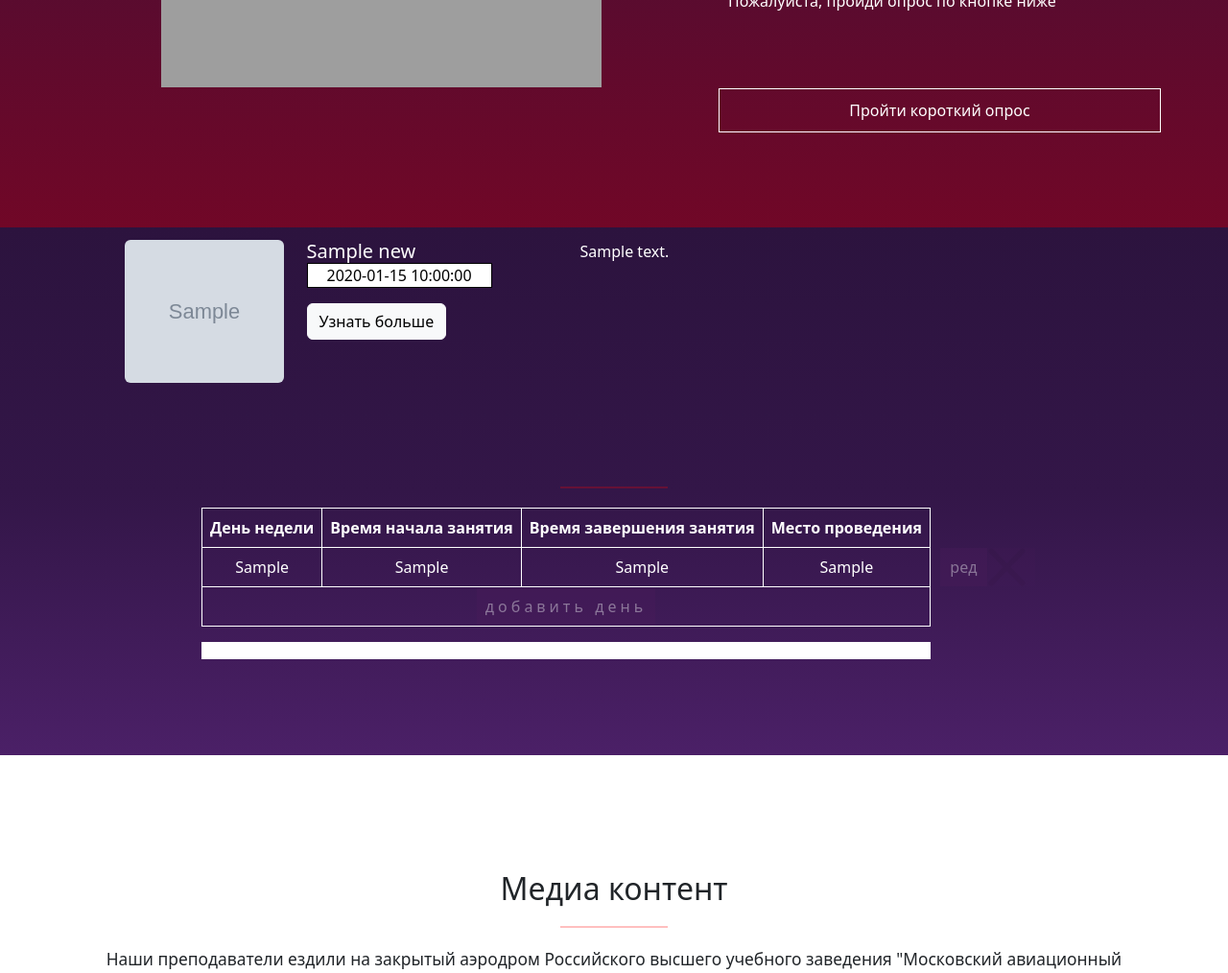
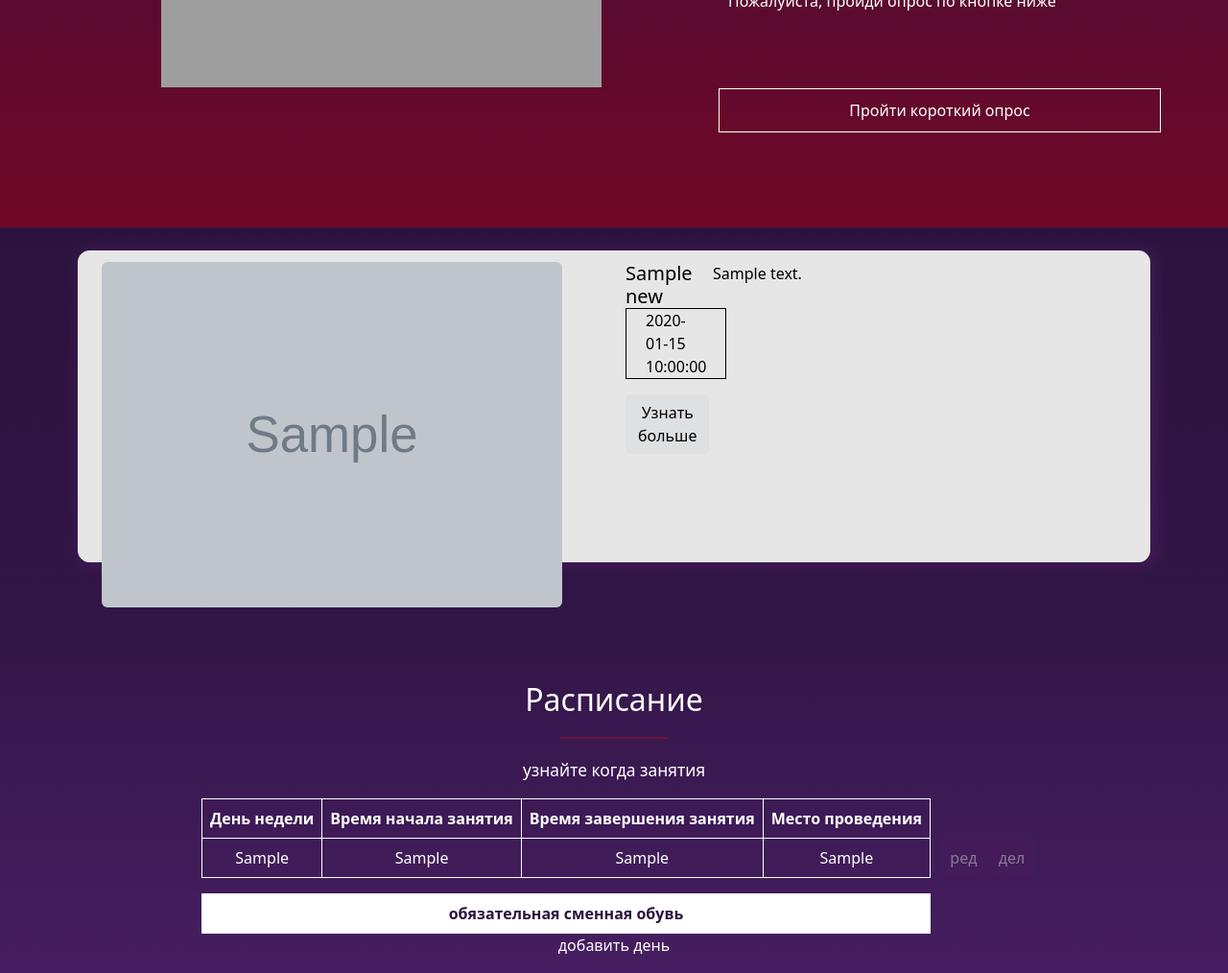
Before and after one commit to Darkcat42/Drones89ymk, a Flask app: page /admin_panel in a window 1280 px wide. Shown: the part 430-1444 px from the top of the page at 96% size. Run offline with Flask 3, Linux system fonts and the light colour scheme; a user stored in the database is signed in; tables that the repository leaves empty or names only in its code hold one stand-in row (values such as "Sample post"); grey boxes marked "Sample" are stand-in pictures; some libraries are stand-ins or nearby versions; grey boxes are pictures that could not be loaded.

Commit message:
привожу код в норме и доделываю блоки

```diff
--- a/Controllers/ScheduleController.py
+++ b/Controllers/ScheduleController.py
@@ -68,7 +68,7 @@
     # def delete(cls, id):
     #     Users.delete().where(Users.id == id).execute()
 if __name__ == '__main__':
-    print(ScheduleController.get_ScheduleDays())
+    print(ScheduleController.get_ScheduleDays()[0])
     # Time_tableController.add(
     #     title='Расписание',
     #     location='спорт комплекс ЯМК 2 зал',
--- a/app.py
+++ b/app.py
@@ -77,7 +77,7 @@
         'main/index.html',
         scheduleDays=ScheduleController.get_ScheduleDays(),
         # scheduleInfo=SectionsController.get_section_info('schedule'),
-        scheduleInfo='расписание',
+        scheduleInfo='[расписание]',
         lastNews=NewsController.getLast_dict()
         )
 @app.route('/admin_panel')
@@ -111,13 +111,19 @@
             end = request.form.get('end')
             )
         return flask.redirect('/admin_panel#schedule')
+
 @app.route('/createSchedule_page', methods=['GET'])
+@login_required # переделать!
+def redirect_to_createSchedule_page():
+    return flask.redirect('/createSchedule_page/create')
+@app.route('/createSchedule_page/<msg>', methods=['GET'])
 @login_required
-def createSchedule_page():
+def createSchedule_page(msg):
         return flask.render_template(
             'schedule/createSchedule_action.html',
             edit_schedule = False,
-            day = None
+            day = None,
+            msg = msg
         )
 @app.route('/createSchedule_action', methods=['POST'])
 @login_required
@@ -127,6 +133,8 @@
         day = request.form.get('day')
         start = request.form.get('start')
         end = request.form.get('end')
+        if location == '' or day == '' or start == '' or end == '':
+            return flask.redirect('/createSchedule_page/Заполните поля!')
         try:
             ScheduleController.addDay(
                 location=location,
--- a/templates/news/last_news.html
+++ b/templates/news/last_news.html
@@ -1,18 +1,22 @@
 <!--Секция новости-->
 <div class="lastNews">
 <section id="news" class="container ">
-        <div class="row d-flex justify-content-center">
-            <div class="col-2" data-image_id="{{lastNews['id']}}" >
+        <div class="row d-flex justify-content-center ">
+            <div class="col row">
+                <div class="col-6" data-image_id="{{lastNews['id']}}" >
                     <img src="{{lastNews['image_src']}}" class="img-fluid" alt="..." >
                 </div>
-            <div class="col-3">
+                <div class="col-1">
                     <h5 class="card-title">{{lastNews['title']}}</h5>
                     <p class="lastNews_date">{{lastNews['date']}}</p>
                     <a href="/news" class="btn btn-light">Узнать больше</a>
                 </div>
-            <div class="col-6">
+                <div class="col-5">
                     <p class="card-text">{{lastNews['news_desc']}}</p>
                 </div>
             </div>
+
+
+        </div>
   </section>
 </div>
--- a/templates/schedule/createSchedule_action.html
+++ b/templates/schedule/createSchedule_action.html
@@ -2,7 +2,11 @@
 {% block content %}
 <div class="schedule basic_bg w-100">
         <div class="container">
+                {% if msg == 'create' %}
                 <h1>Создание нового дня</h1>
+                {% else %}
+                <h1 class="actionNews_msg">{{msg}}</h1>
+                {% endif %}
                 <form class="align-items-start w-50 m-auto d-flex flex-column p-5" action="/createSchedule_action" method="post">
                 <div>
                         <p>Введите локацию</p>
--- a/templates/schedule/schedule_block.html
+++ b/templates/schedule/schedule_block.html
@@ -2,9 +2,17 @@
   <div class="container">
     <div class="row">
       <div class="text-center">
-        <h2 class="mb-3">{{scheduleInfo['sectionTitle']}}</h2>
+        <h2 class="mb-3">Расписание</h2>
         <hr class="hr-line">
-        <p class="custom_p">{{scheduleInfo['sectionDesc']}}</p>
+        <p class="custom_p">узнайте когда занятия</p>
+
+        {% if not scheduleDays %}
+          {% if current_user.is_authenticated %}
+          <h2>В расписании нет дней, заполните данные</h2>
+          {% else %}
+          <h2>Расписание в процессе заполнения..</h2>
+          {% endif %}
+        {% else %}
         <table class="table_rasp">
           <tr>
             <th colspan="2">День недели</th>
@@ -20,22 +28,24 @@
                 <td colspan="2" id="scheduleLocation">{{day['location']}} </td>
                 {% if current_user.is_authenticated %} <!-- инстурменты редактирования для данного блока -->
                 <td class="none_border_right_top_bottom td_hover"><a href="/updateSchedule_page/{{day['id']}}">ред</a></td>
-                <td class="none_border_right_top_bottom td_hover basis_close_btn"><a href="/deleteScheduleDay/{{day['id']}}"></a></td>
+                <td class="none_border_right_top_bottom td_hover"><a href="/deleteScheduleDay/{{day['id']}}">дел</a></td>
                 {% endif %}
             </tr>
         {% endfor %}
-            {% if current_user.is_authenticated %}
-            <tr>
-                <td colspan="5" class="" ><a class="my_add_btn_dynamic" href="/createSchedule_page">добавить день</a></td>
-            </tr>
-            {% endif %}
+
+
           <tr>
             <td colspan="6" class="fix_bord"></td>
           </tr>
           <tr>
-            <td colspan="5" class="info_rasp_dop ">{{scheduleInfo['sectionReq']}}</td>
+            <td colspan="5" class="info_rasp_dop ">обязательная сменная обувь</td>
           </tr>
         </table>
+        {% endif %}
+          {% if current_user.is_authenticated %}
+               <a class="" href="/createSchedule_page">добавить день</a>
+          {% endif %}
+
       </div>
   </div>
 </section>
```
Lines whose indentation alone changed are shown as unchanged.
